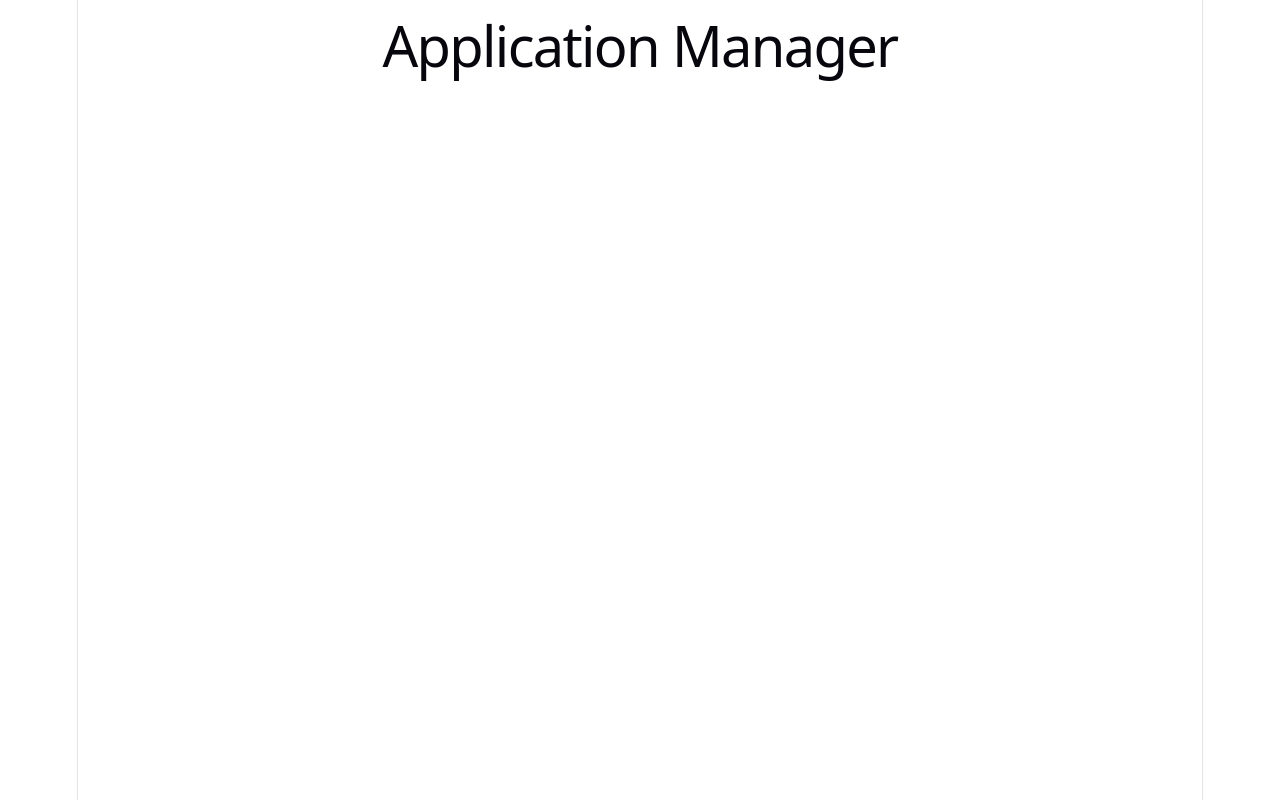
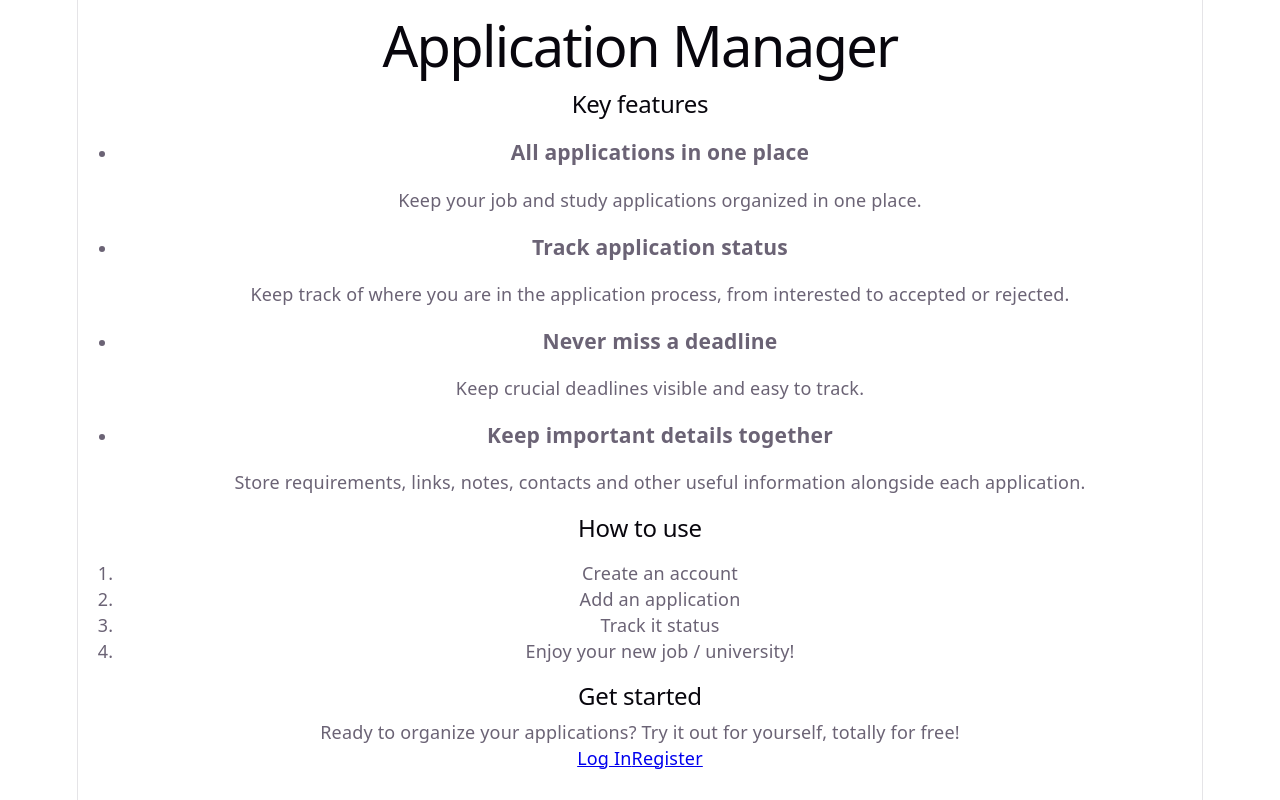
Before and after one commit to hanna-kaliszuk/App_Manager, a React (Vite) app in the folder frontend/: page / in a window 1280 px wide. Built offline with nearby package versions, Linux system fonts and the light colour scheme.

Commit message:
basic home page

```diff
--- a/frontend/src/pages/Home.tsx
+++ b/frontend/src/pages/Home.tsx
@@ -1,5 +1,67 @@
+import { Link } from "react-router-dom"
+
 function Home() {
-  return <h1>Application Manager</h1>
+  return (
+    <main>
+      <section>
+        <h1>
+          Application Manager
+        </h1>
+      </section>
+
+      <section>
+        <h2>Key features</h2>
+
+        <ul>
+          <li>
+            <h3>All applications in one place</h3>
+            <p>Keep your job and study applications organized in one place.</p>
+          </li>
+
+          <li>
+            <h3>Track application status</h3>
+            <p>
+              Keep track of where you are in the application process, from
+              interested to accepted or rejected.
+            </p>
+          </li>
+
+          <li>
+            <h3>Never miss a deadline</h3>
+            <p>Keep crucial deadlines visible and easy to track.</p>
+          </li>
+
+          <li>
+            <h3>Keep important details together</h3>
+            <p>
+              Store requirements, links, notes, contacts and other useful
+              information alongside each application.
+            </p>
+          </li>
+        </ul>
+</section>
+
+      <section>
+        <h2>How to use</h2>
+
+        <ol>
+          <li>Create an account</li>
+          <li>Add an application</li>
+          <li>Track it status</li>
+          <li>Enjoy your new job / university!</li>
+        </ol>
+      </section>
+
+      <section>
+        <h2>Get started</h2>
+
+        <p>Ready to organize your applications? Try it out for yourself, totally for free!</p>
+
+        <Link to='/login'>Log In</Link>
+        <Link to='/register'>Register</Link>
+      </section>
+    </main>
+  )
 }
 
 export default Home
```
Also changed, not shown: 1 other file (tests, documents, lock files or other folders).
